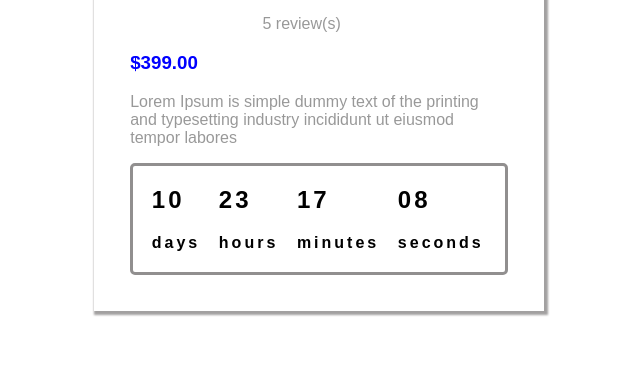
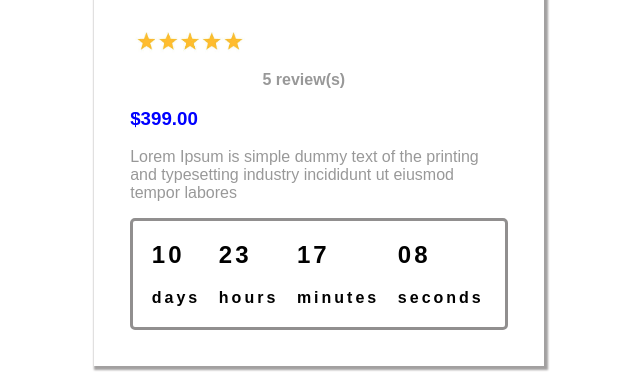
Before and after one commit to erwannoumbissi/airpod-erwan, a plain HTML site: page index.html in a window 1280 px wide. Shown: the part 501-875 px from the top of the page, without its empty margins (293-933 px from the left). Before the commit the page ends 820 px from the top, so only its background shows below. Drawn offline with Linux system fonts and the light colour scheme.

Commit message:
Update index.html

```diff
--- a/index.html
+++ b/index.html
@@ -23,7 +23,11 @@
 
         <div class="text">
             <h3><b>Bluetooth Headphone</b></h3>
-            <div class="b">5 review(s)</div>
+             <div class="align">
+              <div class="etoile"><img src="téléchargement.jpg" alt="" width="120px" height="90px" class="imget"></div>
+              <div class="b"> <b>5 review(s)</b></div>
+            </div>
+
             <h3 class="money"><b>$399.00</b></h3>
             <p class="pg">
                     Lorem Ipsum is simple dummy  text of the printing <br> and typesetting industry incididunt ut eiusmod <br> tempor labores
```
